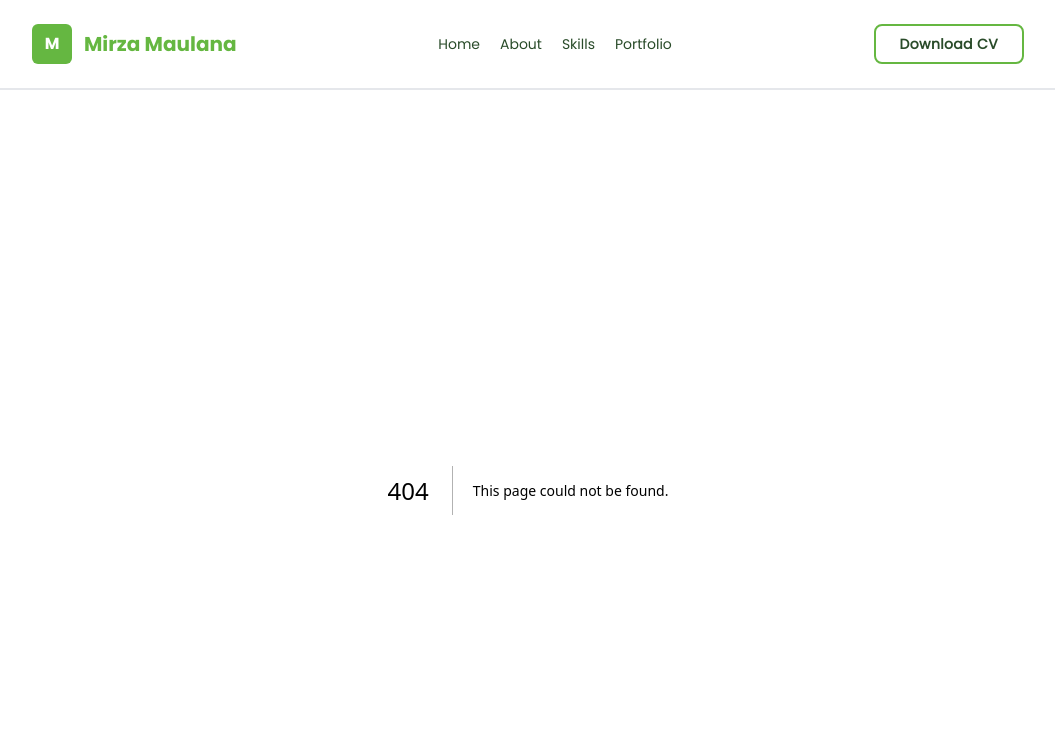
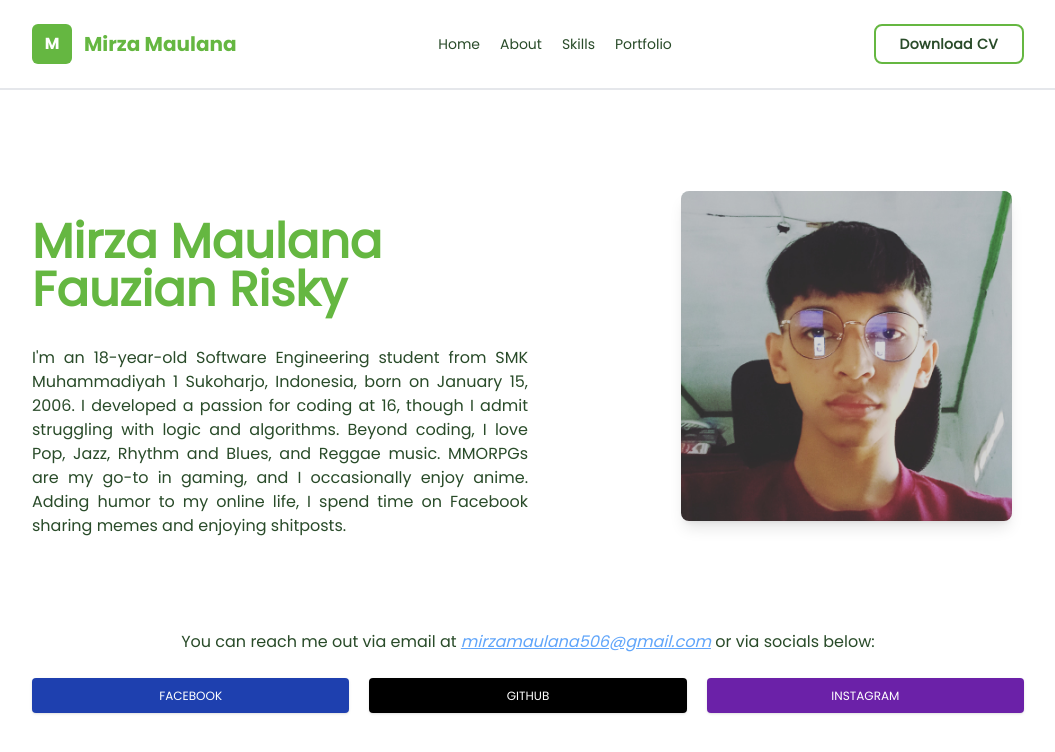
Before and after one commit to MirzaMaulana/Personal-Website, a Next.js app: page /about in a window 1280 px wide. Before the commit this address had no page. Shown: the top 752 px of the page, without its empty margins (112-1167 px from the left). Built offline with nearby package versions, Linux system fonts and the light colour scheme.

Commit message:
feat: create about page

```diff
--- /dev/null
+++ b/app/about/page.tsx
@@ -0,0 +1,64 @@
+import PaddingContainer from "@/components/common/PaddingContainer/PaddingContainer";
+import React from "react";
+import Profile from "@/assets/profile.jpg";
+import Image from "next/image";
+import Link from "next/link";
+
+type Props = {};
+
+export default function page({}: Props) {
+  return (
+    <PaddingContainer>
+      <section className=" mt-16 justify-between sm:flex sm:items-center font-poppins">
+        <div className="shadow-lg w-60 mx-auto rounded-lg md:order-2 md:w-2/6 md:mx-3 overflow-hidden">
+          <Image src={Profile} alt="profile-image" />
+        </div>
+        <div className="mt-10 basis-1/2">
+          <h1 className="font-bold text-2xl sm:mb-8 text-moss-green md:text-start md:text-4xl lg:text-5xl text-center my-6">
+            Mirza Maulana Fauzian Risky
+          </h1>
+          <p className="text-forest-green mb-5 mt-2 font-poppins text-justify">
+            I'm an 18-year-old Software Engineering student from SMK
+            Muhammadiyah 1 Sukoharjo, Indonesia, born on January 15, 2006. I
+            developed a passion for coding at 16, though I admit struggling with
+            logic and algorithms. Beyond coding, I love Pop, Jazz, Rhythm and
+            Blues, and Reggae music. MMORPGs are my go-to in gaming, and I
+            occasionally enjoy anime. Adding humor to my online life, I spend
+            time on Facebook sharing memes and enjoying shitposts.
+          </p>
+        </div>
+      </section>
+      <section className="my-8 mt-8 pt-10 text-center font-poppins">
+        <p className="mb-4 text-forest-green">
+          You can reach me out via email at{" "}
+          <i className="text-blue-400 underline">mirzamaulana506@gmail.com</i>{" "}
+          or via socials below:
+        </p>
+        <div className="grid grid-cols-1 md:grid-cols-3 justify-items-center gap-5">
+          <button
+            type="button"
+            className="block w-full py-2.5 bg-blue-800 shadow text-white mt-2 font-mediums leading-tight uppercase rounded text-xs"
+          >
+            <Link href="https://web.facebook.com/profile.php?id=100058546485490">
+              Facebook
+            </Link>
+          </button>
+
+          <button
+            type="button"
+            className="block w-full py-2.5 bg-black text-white shadow mt-2 font-mediums leading-tight uppercase rounded text-xs"
+          >
+            <Link href="https://github.com/MirzaMaulana">Github</Link>
+          </button>
+
+          <button
+            type="button"
+            className="block w-full py-2.5 bg-purple-800 text-white shadow mt-2 font-mediums leading-tight uppercase rounded text-xs"
+          >
+            <Link href="https://www.instagram.com/mirzaa65_/">Instagram</Link>
+          </button>
+        </div>
+      </section>
+    </PaddingContainer>
+  );
+}
```
